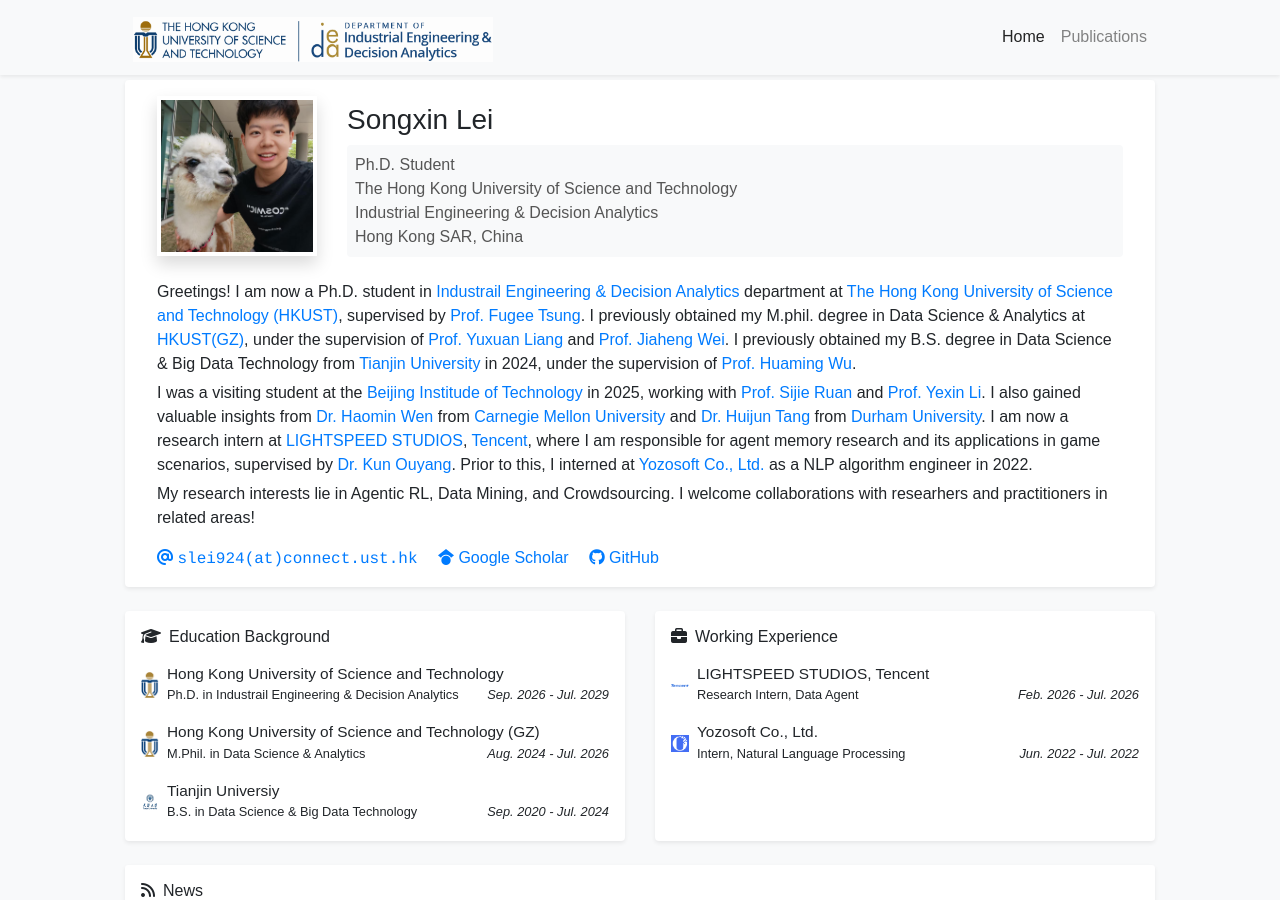
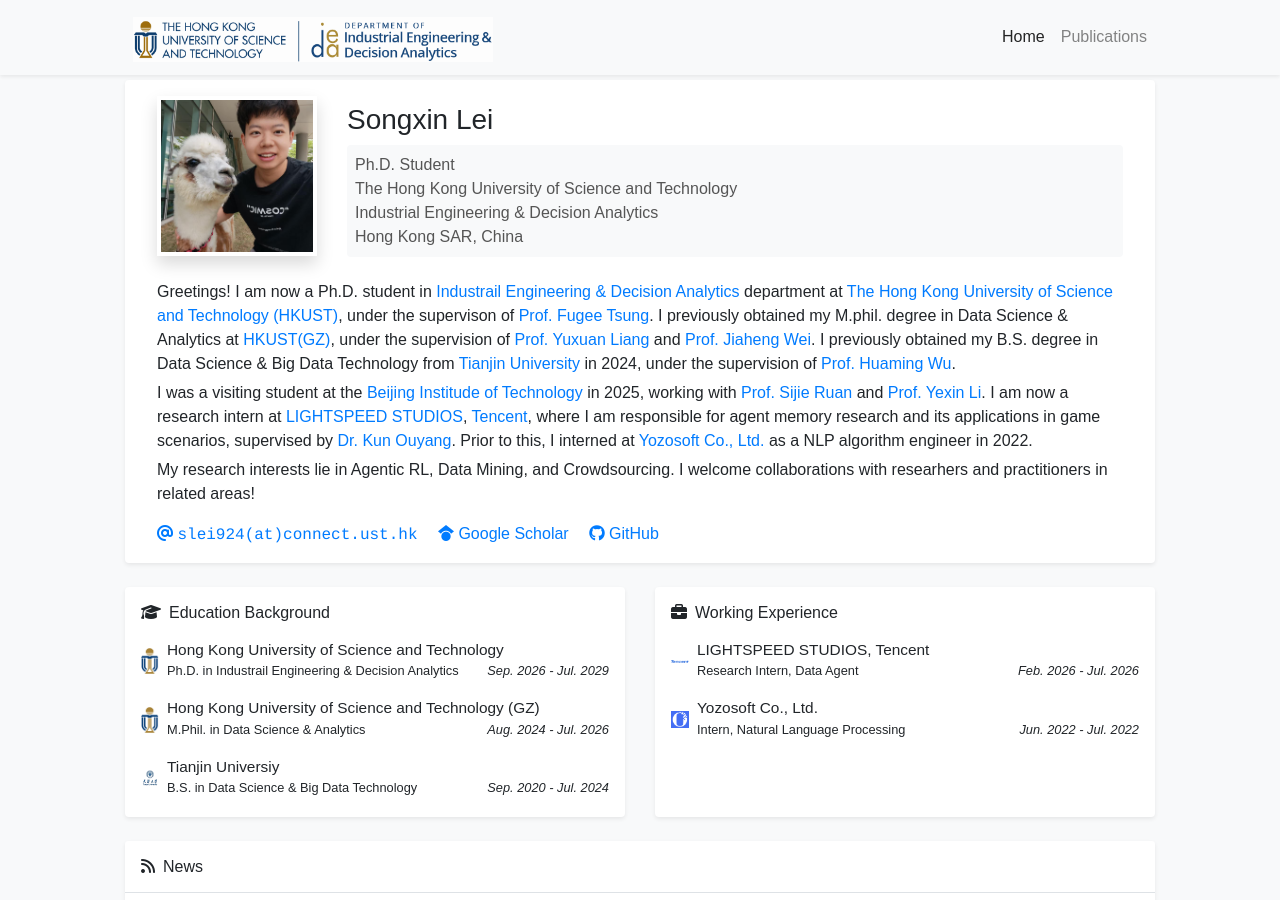
Before and after one commit to thunderlrr/songxinlei.github.io, a Jekyll site: the page built from index.html, in a window 1280 px wide and 900 px high. Built offline with Jekyll 4.4.1, drawn with Linux system fonts in a browser that asks for light colours; a style sheet for code colours, icons or effects is not loaded.

Commit message:
Update profile.yml

```diff
--- a/_data/profile.yml
+++ b/_data/profile.yml
@@ -21,10 +21,10 @@
 
 short_bio: >-
   <p style="margin-bottom: 5px;">
-    Greetings! I am now a Ph.D. student in <a href="https://ieda.ust.hk/eng/index.php" target="_blank">Industrail Engineering & Decision Analytics</a> department at <a href="https://hkust.edu.hk/" target="_blank">The Hong Kong University of Science and Technology (HKUST)</a>, supervised by <a href="https://www.ieda.ust.hk/dfaculty/tsung/" target="_blank">Prof. Fugee Tsung</a>. I previously obtained my M.phil. degree in Data Science & Analytics at <a href="https://www.hkust-gz.edu.cn/zh/" target="_blank">HKUST(GZ)</a>, under the supervision of <a href="https://yuxuanliang.com/" target="_blank">Prof. Yuxuan Liang</a> and <a href="https://sites.google.com/ucsc.edu/jiahengwei" target="_blank">Prof. Jiaheng Wei</a>. I previously obtained my B.S. degree in Data Science & Big Data Technology from <a href="https://www.tju.edu.cn/" target="_blank">Tianjin University</a> in 2024, under the supervision of <a href="https://cam.tju.edu.cn/homepage/wuhuaming/" target="_blank">Prof. Huaming Wu</a>.
+    Greetings! I am now a Ph.D. student in <a href="https://ieda.ust.hk/eng/index.php" target="_blank">Industrail Engineering & Decision Analytics</a> department at <a href="https://hkust.edu.hk/" target="_blank">The Hong Kong University of Science and Technology (HKUST)</a>, under the supervison of <a href="https://www.ieda.ust.hk/dfaculty/tsung/" target="_blank">Prof. Fugee Tsung</a>. I previously obtained my M.phil. degree in Data Science & Analytics at <a href="https://www.hkust-gz.edu.cn/zh/" target="_blank">HKUST(GZ)</a>, under the supervision of <a href="https://yuxuanliang.com/" target="_blank">Prof. Yuxuan Liang</a> and <a href="https://sites.google.com/ucsc.edu/jiahengwei" target="_blank">Prof. Jiaheng Wei</a>. I previously obtained my B.S. degree in Data Science & Big Data Technology from <a href="https://www.tju.edu.cn/" target="_blank">Tianjin University</a> in 2024, under the supervision of <a href="https://cam.tju.edu.cn/homepage/wuhuaming/" target="_blank">Prof. Huaming Wu</a>.
   </p>
   <p style="margin-bottom: 5px;">
-    I was a visiting student at the <a href="https://www.bit.edu.cn/" target="_blank">Beijing Institude of Technology</a> in 2025, working with <a href="http://www.sjruan.me/" target="_blank">Prof. Sijie Ruan</a> and <a href="https://liyexn.github.io/" target="_blank">Prof. Yexin Li</a>. I also gained valuable insights from <a href="https://wenhaomin.github.io/" target="_blank">Dr. Haomin Wen</a> from <a href="https://www.cmu.edu/" target="_blank">Carnegie Mellon University</a> and <a href="https://www.durham.ac.uk/staff/huijun-tang/" target="_blank">Dr. Huijun Tang</a> from <a href="https://www.durham.ac.uk/" target="_blank">Durham University</a>. I am now a research intern at <a href="https://guangzi.qq.com/" target="_blank">LIGHTSPEED STUDIOS</a>, <a href="https://www.tencent.com/zh-cn/index.html" target="_blank">Tencent</a>, where I am responsible for agent memory research and its applications in game scenarios, supervised by <a href="https://sg.linkedin.com/in/kun-ouyang-277753a4" target="_blank">Dr. Kun Ouyang</a>. Prior to this, I interned at <a href="https://www.yozosoft.com/" target="_blank">Yozosoft Co., Ltd.</a> as a NLP algorithm engineer in 2022.
+    I was a visiting student at the <a href="https://www.bit.edu.cn/" target="_blank">Beijing Institude of Technology</a> in 2025, working with <a href="http://www.sjruan.me/" target="_blank">Prof. Sijie Ruan</a> and <a href="https://liyexn.github.io/" target="_blank">Prof. Yexin Li</a>. I am now a research intern at <a href="https://guangzi.qq.com/" target="_blank">LIGHTSPEED STUDIOS</a>, <a href="https://www.tencent.com/zh-cn/index.html" target="_blank">Tencent</a>, where I am responsible for agent memory research and its applications in game scenarios, supervised by <a href="https://sg.linkedin.com/in/kun-ouyang-277753a4" target="_blank">Dr. Kun Ouyang</a>. Prior to this, I interned at <a href="https://www.yozosoft.com/" target="_blank">Yozosoft Co., Ltd.</a> as a NLP algorithm engineer in 2022.
   </p>
   <p style="margin-bottom: 5px;">
     My research interests lie in Agentic RL, Data Mining, and Crowdsourcing. I welcome collaborations with researhers and practitioners in related areas!
```
